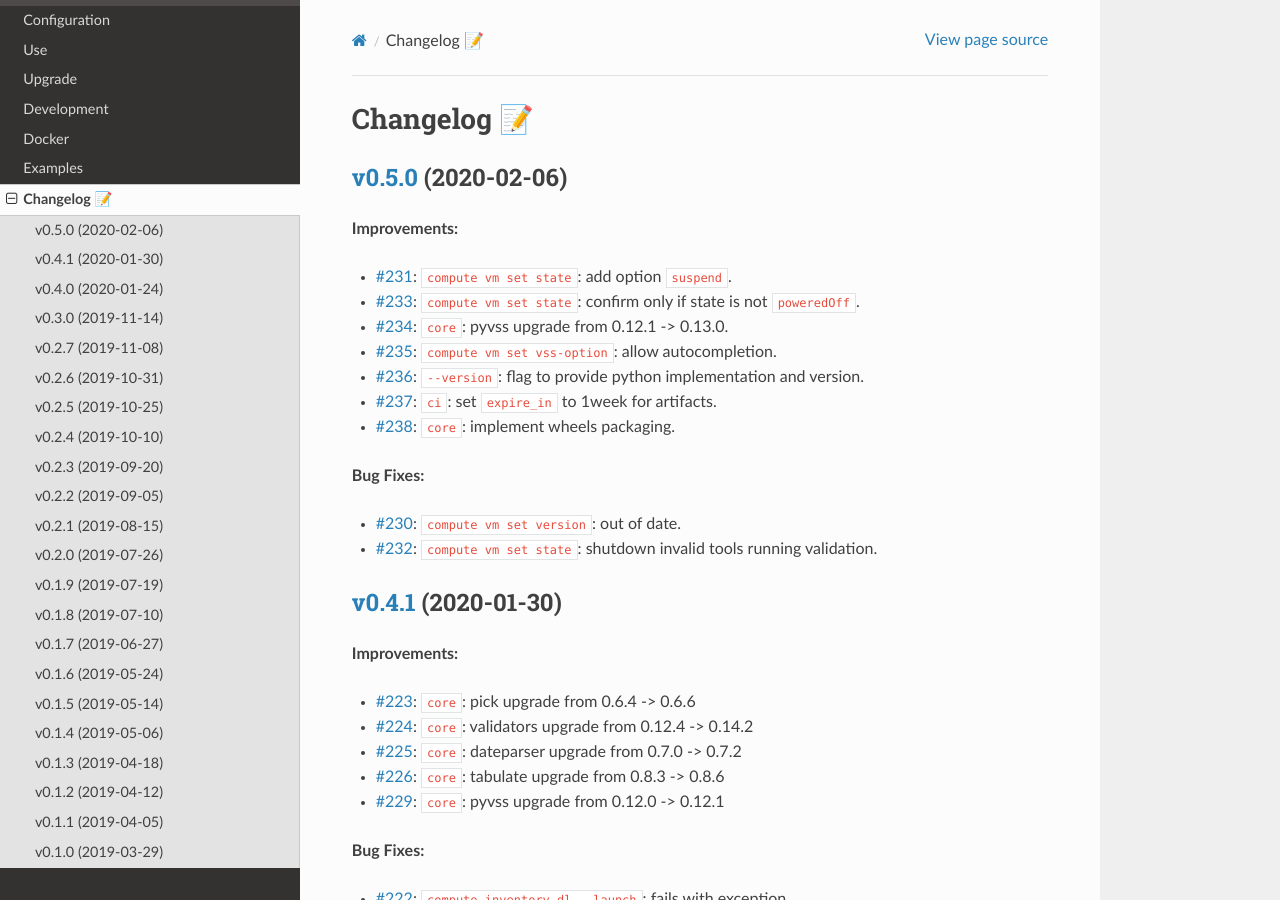
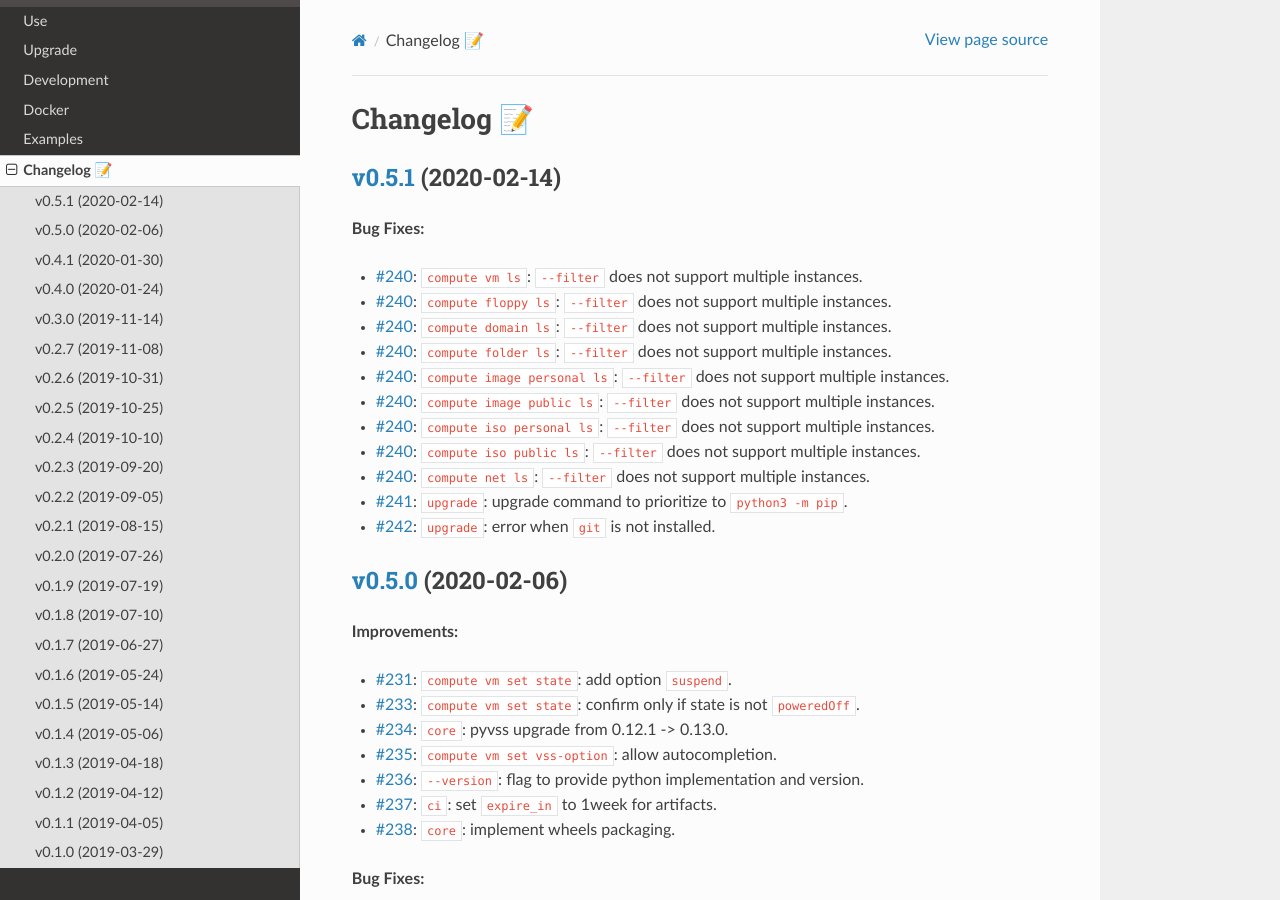
Before and after one commit to EIS-ITS/vss-cli, a Sphinx documentation site: the page built from docs/changelog.rst, in a window 1280 px wide and 900 px high. Built offline with Sphinx 7.4.7 and the Read the Docs theme 2.0.0, drawn with Linux system fonts in a browser that asks for light colours; the version number could not be read and is left out.

Commit message:
Issue #243: 🎉Version release v0.5.1 - Bump version: 0.5.1-dev2 → 0.5.1 - Fixes #243

```diff
--- a/docs/changelog.rst
+++ b/docs/changelog.rst
@@ -1,6 +1,24 @@
 
 Changelog 📝
 ============
+
+`v0.5.1 <https://gitlab-ee.eis.utoronto.ca/vss/vss-cli/tags/v0.5.1>`_ (2020-02-14)
+--------------------------------------------------------------------------------------
+
+**Bug Fixes:**
+
+- `#240 <https://gitlab-ee.eis.utoronto.ca/vss/vss-cli/issues/240>`_: ``compute vm ls``: ``--filter`` does not support multiple instances.
+- `#240 <https://gitlab-ee.eis.utoronto.ca/vss/vss-cli/issues/240>`_: ``compute floppy ls``: ``--filter`` does not support multiple instances.
+- `#240 <https://gitlab-ee.eis.utoronto.ca/vss/vss-cli/issues/240>`_: ``compute domain ls``: ``--filter`` does not support multiple instances.
+- `#240 <https://gitlab-ee.eis.utoronto.ca/vss/vss-cli/issues/240>`_: ``compute folder ls``: ``--filter`` does not support multiple instances.
+- `#240 <https://gitlab-ee.eis.utoronto.ca/vss/vss-cli/issues/240>`_: ``compute image personal ls``: ``--filter`` does not support multiple instances.
+- `#240 <https://gitlab-ee.eis.utoronto.ca/vss/vss-cli/issues/240>`_: ``compute image public ls``: ``--filter`` does not support multiple instances.
+- `#240 <https://gitlab-ee.eis.utoronto.ca/vss/vss-cli/issues/240>`_: ``compute iso personal ls``: ``--filter`` does not support multiple instances.
+- `#240 <https://gitlab-ee.eis.utoronto.ca/vss/vss-cli/issues/240>`_: ``compute iso public ls``: ``--filter`` does not support multiple instances.
+- `#240 <https://gitlab-ee.eis.utoronto.ca/vss/vss-cli/issues/240>`_: ``compute net ls``: ``--filter`` does not support multiple instances.
+- `#241 <https://gitlab-ee.eis.utoronto.ca/vss/vss-cli/issues/241>`_: ``upgrade``: upgrade command to prioritize to ``python3 -m pip``.
+- `#242 <https://gitlab-ee.eis.utoronto.ca/vss/vss-cli/issues/242>`_: ``upgrade``:  error when ``git`` is not installed.
+
 
 `v0.5.0 <https://gitlab-ee.eis.utoronto.ca/vss/vss-cli/tags/v0.5.0>`_ (2020-02-06)
 --------------------------------------------------------------------------------------
```
Also changed, not shown: CHANGELOG.md (+17 -0 lines), .bumpversion.cfg, 3 other files.
